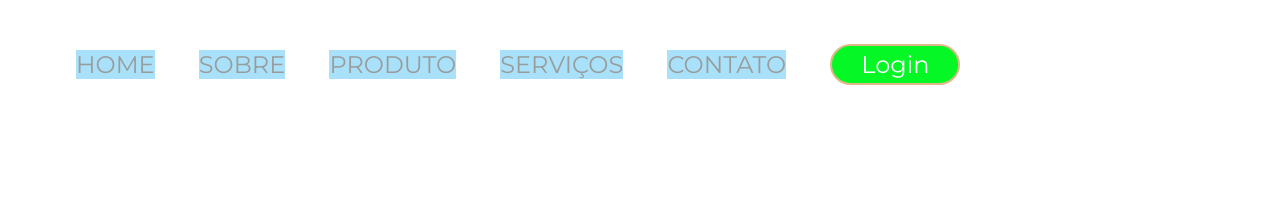
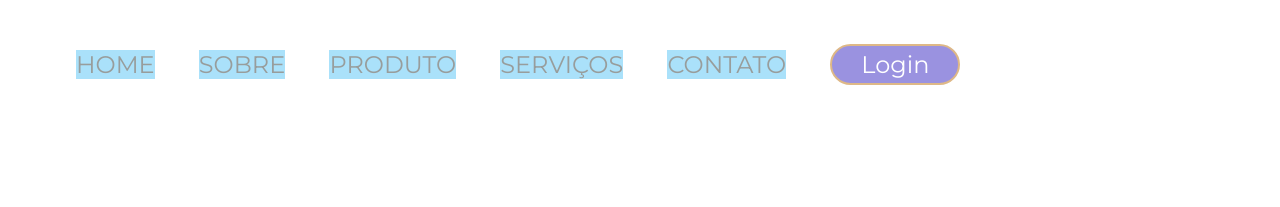
Before and after one commit to KacellTech/easy-shopping, a plain HTML site: page index.html in a window 1280 px wide. Shown: the top 207 px of the page. Drawn offline with Linux system fonts and the light colour scheme.

Commit message:
alteração de título e cor de background

```diff
--- a/Styles.css
+++ b/Styles.css
@@ -38,7 +38,7 @@ header {
     width: 130px;
     height: 41px;
     border-radius: 20.5px;
-    background: #06f726;
+    background: #9a92e0;
     color: #ffffff;
     border: 2px solid burlywood;
     font-weight: 600px;
--- a/index.html
+++ b/index.html
@@ -9,7 +9,7 @@
     <link rel="preconnect" href="https://fonts.gstatic.com" crossorigin>
     <link href="https://fonts.googleapis.com/css2?family=Montserrat:ital,wght@0,100..900;1,100..900&display=swap"
         rel="stylesheet">
-    <title>We Care></title>
+    <title>Nós nos Importamos></title>
 </head>
 
 <body>
```
